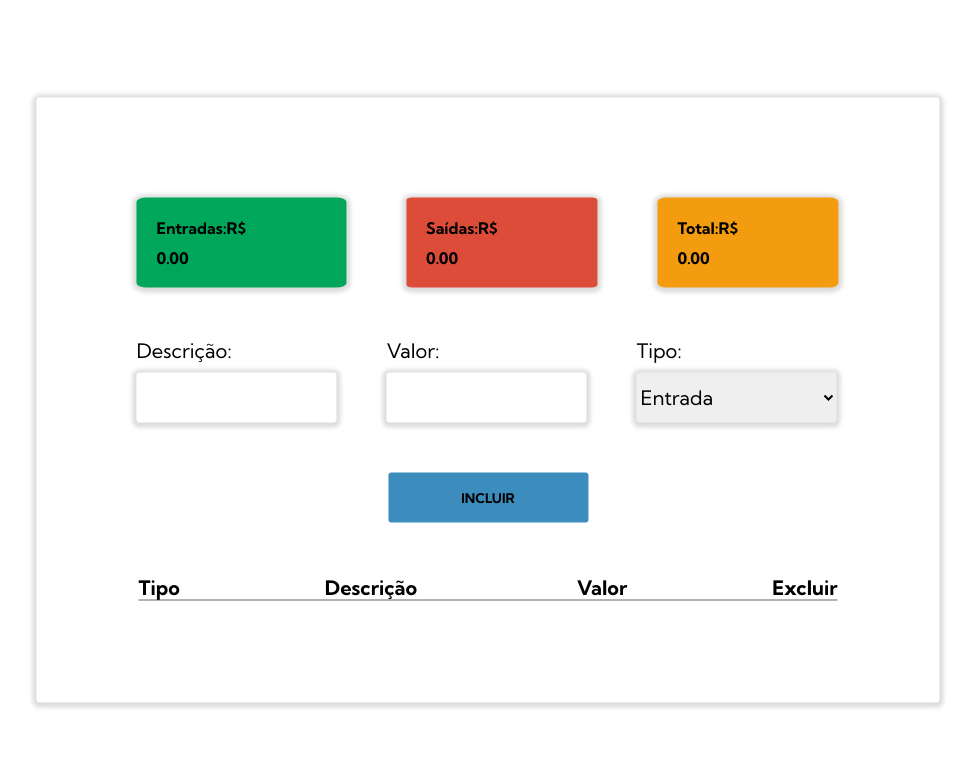
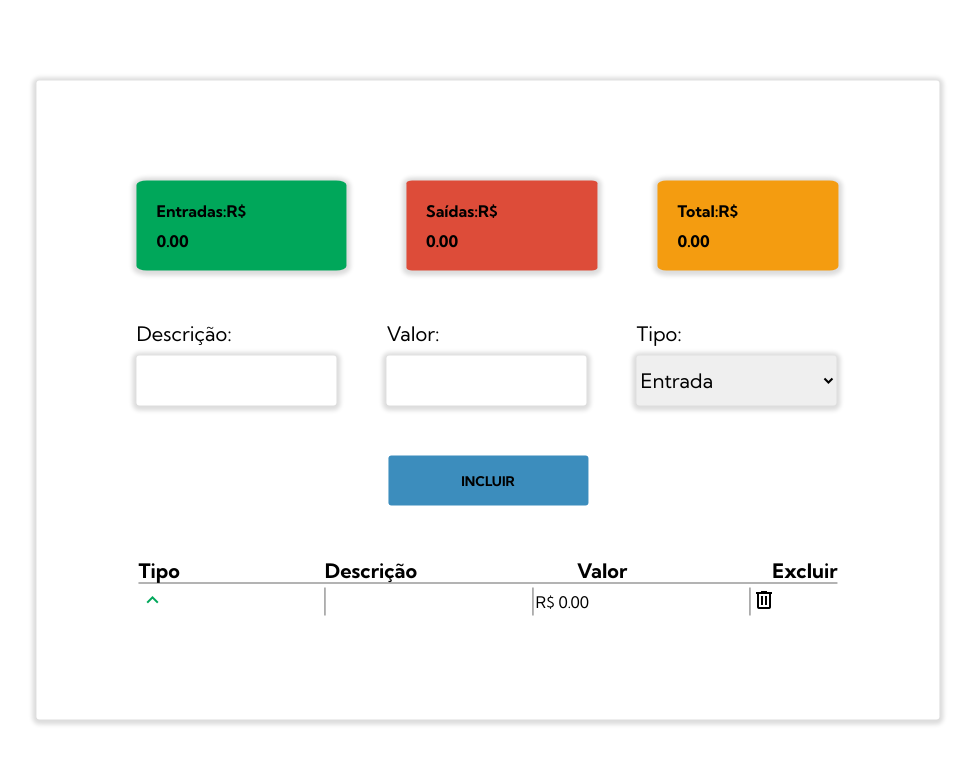
Before and after one commit to pedroteixeira1998/Controle-de-Despesas, a plain HTML site: page assets/index.html in a window 1280 px wide. Both pictures are taken after a click on the button "INCLUIR". Shown: the whole page, without its empty margins (152-1127 px from the left). Drawn offline with nearby package versions, Linux system fonts and the light colour scheme; a web font is replaced by a local one.

Commit message:
Finalização da manipulação dos objetos e criação elemento HTML pelo JS

```diff
--- a/assets/Css.css/table.css
+++ b/assets/Css.css/table.css
@@ -21,3 +21,35 @@
 .tr__tipo{
     padding-right: 45px;
 }
+
+#tbody{
+    display: flex;
+    flex-direction: column;
+    gap: px;
+
+}
+
+
+.columnType{
+    padding-right: 160px;
+    border-right: 1px solid var(--box-body);
+}
+
+#verde{
+    color: var(--box-verde);
+}
+
+#verm{
+    color: var(--box-vermelho);
+}
+
+.columnDesc{
+    padding-right: 205px ;
+    border-right: 1px solid var(--box-body);
+}
+
+.columnAction button{
+    border: none;
+    background-color: white;
+
+}
--- a/assets/JavaScript.js/javascript.js
+++ b/assets/JavaScript.js/javascript.js
@@ -11,26 +11,90 @@ const total = document.querySelector("#total");
 let itens;
 
 btn.onclick = () => {
-    if( valor.value === "" || tipo.value === "" || descrição.value === ""){
+    if( valor.value === " " || tipo.value === " " || descrição.value === " "){
         return alert ("Preencha todos os campos corretamente")
     }
 
     itens.push({
         descrição: descrição.value,
-        valor: Math.abs(amount.value).toFixed(2),
+        valor: Math.abs(valor.value).toFixed(2),
         tipo: tipo.value,
 });
-}
 
-saveItens();
 
-loadItens();
+    saveItens();
 
-descrição.value = "";
-valor.value = "";
+    loadItens();
+
+    descrição.value = "";
+    valor.value = "";
+};
 
 function deleteItem(index){
     itens.splice(index, 1);
     saveItens();
     loadItens();
 }
+
+function insertItem(item, index){
+    let tr = document.createElement("tr");
+
+    tr.innerHTML = `
+    <div class= "tabela">
+        <td class = "columnType">${item.tipo === "Entrada"
+            ? '<span id = "verm" class="material-symbols-outlined">expand_more</span>'
+            : '<span id = "verde" class="material-symbols-outlined">expand_less</span>'
+        }</td>
+        <td class = "columnDesc">${item.descrição}</td>
+        <td class = "columnType">R$ ${item.valor}</td>
+
+        <td class = "columnAction">
+        <button onclick="deleteItem(${index})"><span class="material-symbols-outlined">
+        delete
+        </span>
+    </div>`;
+
+    tbody.appendChild(tr);
+}
+
+function loadItens(){
+    itens = getItensBD();
+    tbody.innerHTML = "";
+    itens.forEach((item, index) => {
+        insertItem(item, index);
+        });
+
+    getTotals();
+}
+
+function getTotals(){
+    const amountIncomes = itens
+        .filter((item) => item.tipo === "Entrada")
+        .map((transaction) => Number(transaction.valor));
+
+    const amountExpenses = itens
+        .filter((item) => item.tipo === "Saída")
+        .map((transaction) => Number(transaction.valor));
+
+    const totalIncomes = amountIncomes
+        .reduce((acc, cur) => acc + cur, 0)
+        .toFixed(2);
+
+    const totalExpenses = Math.abs(
+        amountExpenses.reduce((acc, cur) => acc + cur, 0)
+    ).toFixed(2);
+
+    const totalItems = (totalIncomes - totalExpenses).toFixed(2);
+
+    entradas.innerHTML = totalIncomes;
+    saidas.innerHTML = totalExpenses;
+    total.innerHTML = totalItems;
+}
+
+const getItensBD = () => JSON.parse(localStorage.getItem("db_itens")) ?? [];
+const saveItens = () =>
+    localStorage.setItem("db_itens", JSON.stringify(itens));
+
+
+
+loadItens();
--- a/assets/index.html
+++ b/assets/index.html
@@ -7,7 +7,9 @@
     <link rel="stylesheet" href="Css.css/display.css ">
     <link rel="stylesheet" href="Css.css/input.css">
     <link rel="stylesheet" href="Css.css/table.css">
-    <script src="JavaScript.js/javascript.js"></script>
+    <link rel="stylesheet" href="https://fonts.googleapis.com/css2?family=Material+Symbols+Outlined:opsz,wght,FILL,GRAD@48,400,0,0" />
+    <link rel="stylesheet" href="https://fonts.googleapis.com/css2?family=Material+Symbols+Outlined:opsz,wght,FILL,GRAD@48,400,0,0" />
+    <link rel="stylesheet" href="https://fonts.googleapis.com/css2?family=Material+Symbols+Outlined:opsz,wght,FILL,GRAD@48,400,0,0" />
     <title>Controle de Despesas</title>
 </head>
 <body>
@@ -58,6 +60,7 @@
             <tbody id="tbody"></tbody>
         </table>
     </main>
+    <script src="JavaScript.js/javascript.js"></script>
 
 </body>
 </html>
```
